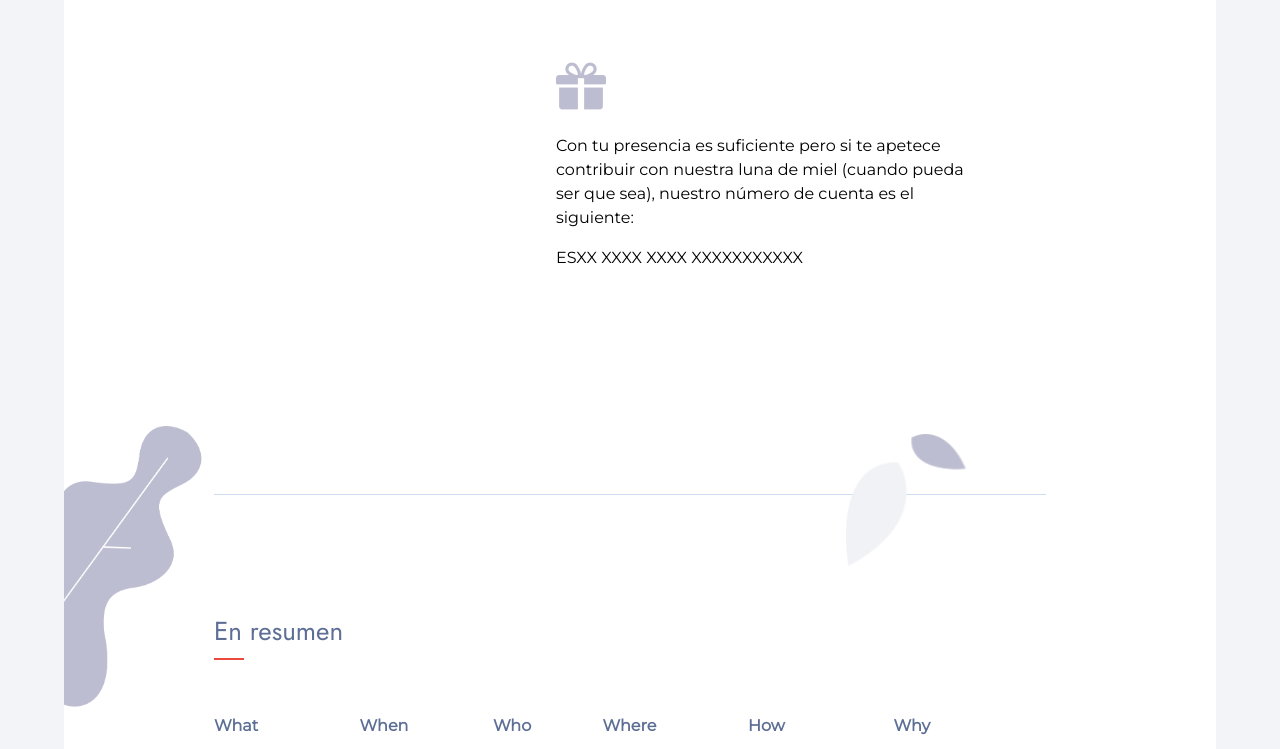
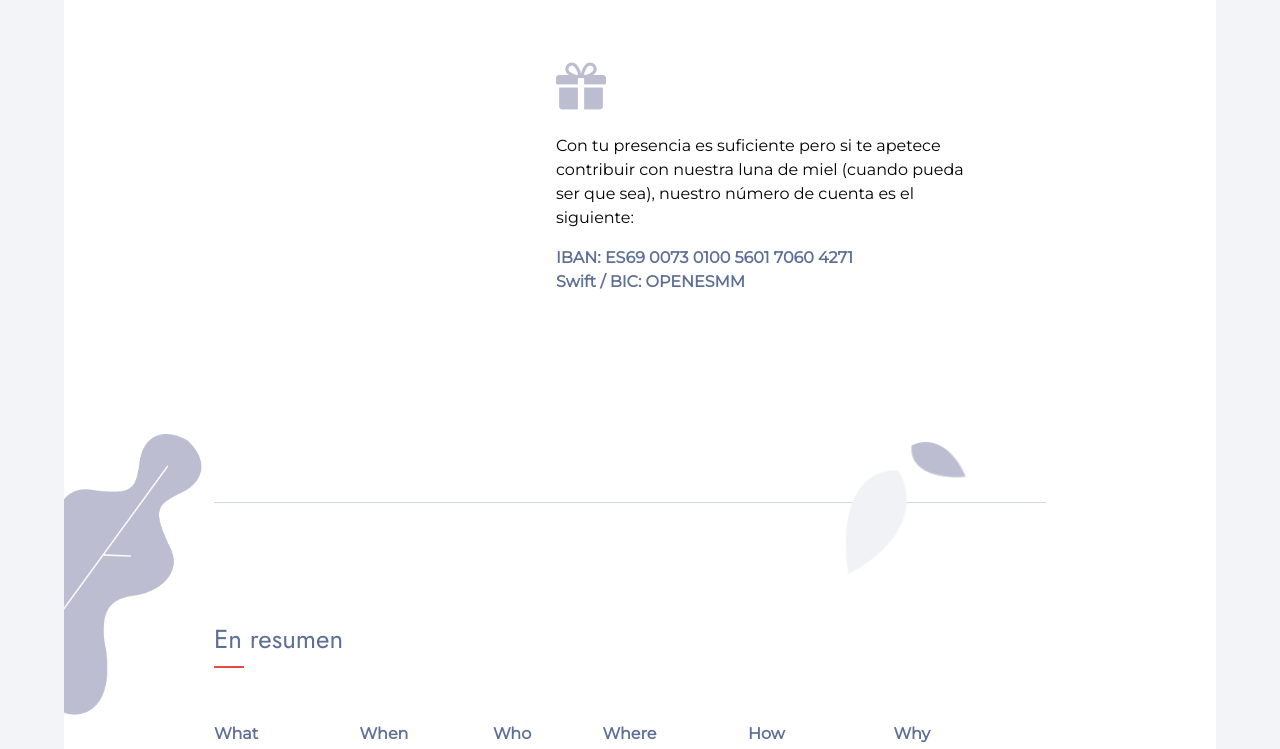
Before and after one commit to victorvalle/my-react-app, a Gatsby site: page / in a window 1280 px wide. Shown: the part 4100-4849 px from the top of the page. Built offline with nearby package versions, Linux system fonts and the light colour scheme; Gatsby itself is replaced by a stand-in of ours.

Commit message:
B.Account

```diff
--- a/src/pages/index.js
+++ b/src/pages/index.js
@@ -138,7 +138,7 @@ const IndexPage = () => (
 							<Link to="https://open.spotify.com/playlist/1JDfLjKeSxInOYKG9Pf2Ur?si=90ygiSAySd6j-2EziZCEKQ">
 								Añade a esta playlist
 							</Link>{' '}
-							canciones que te gustaría escuchar
+							canciones que te gustaría escuchar.
 						</p>
 					</div>
 					<br />
@@ -154,7 +154,9 @@ const IndexPage = () => (
 							ser que sea), nuestro número de cuenta es el
 							siguiente:
 						</p>
-						<p>ESXX XXXX XXXX XXXXXXXXXXX</p>
+						<strong>IBAN: ES69 0073 0100 5601 7060 4271</strong>
+            <br />
+            <strong>Swift / BIC: OPENESMM</strong>
 					</div>
 					<br />
 					<br />
```
